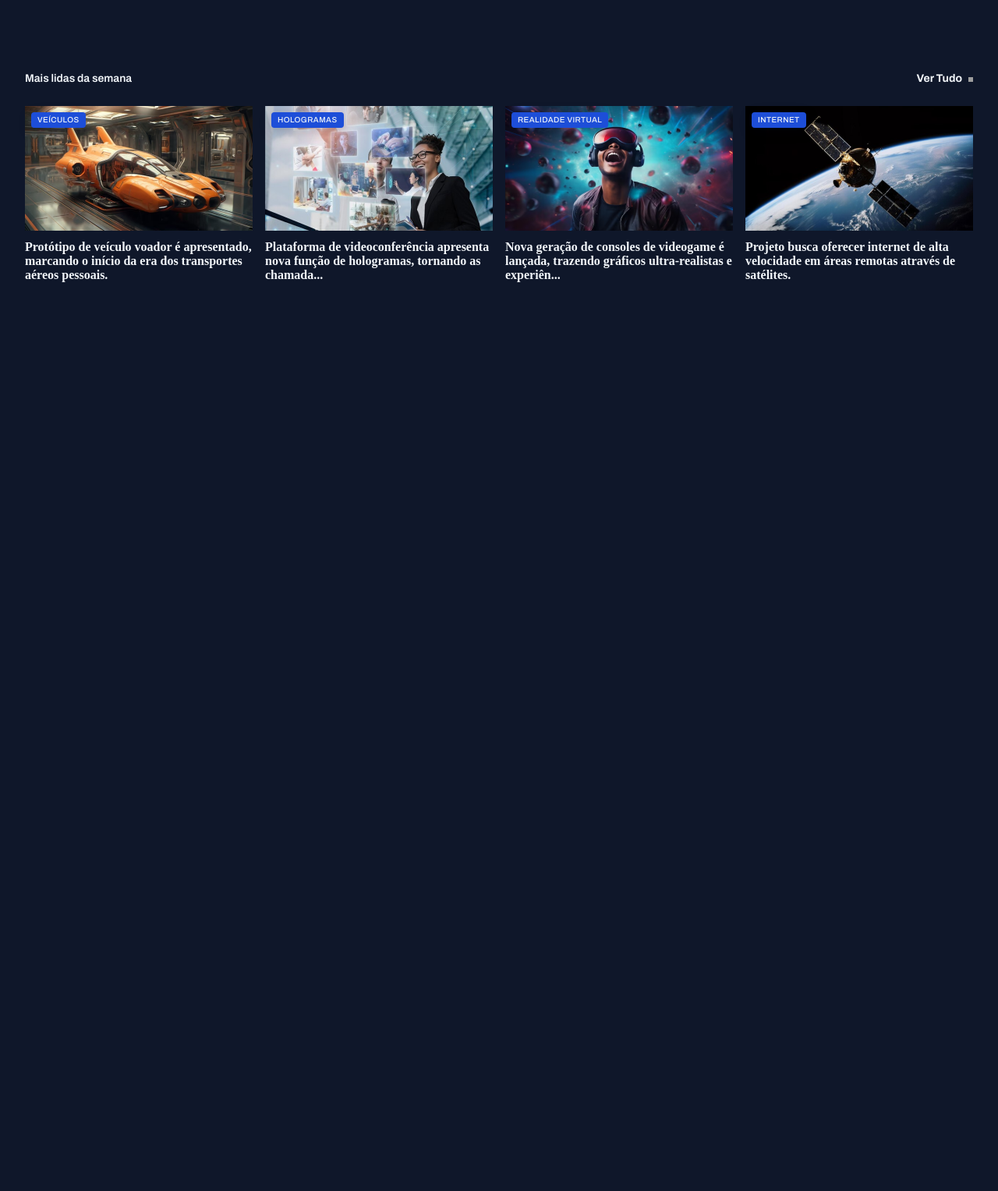
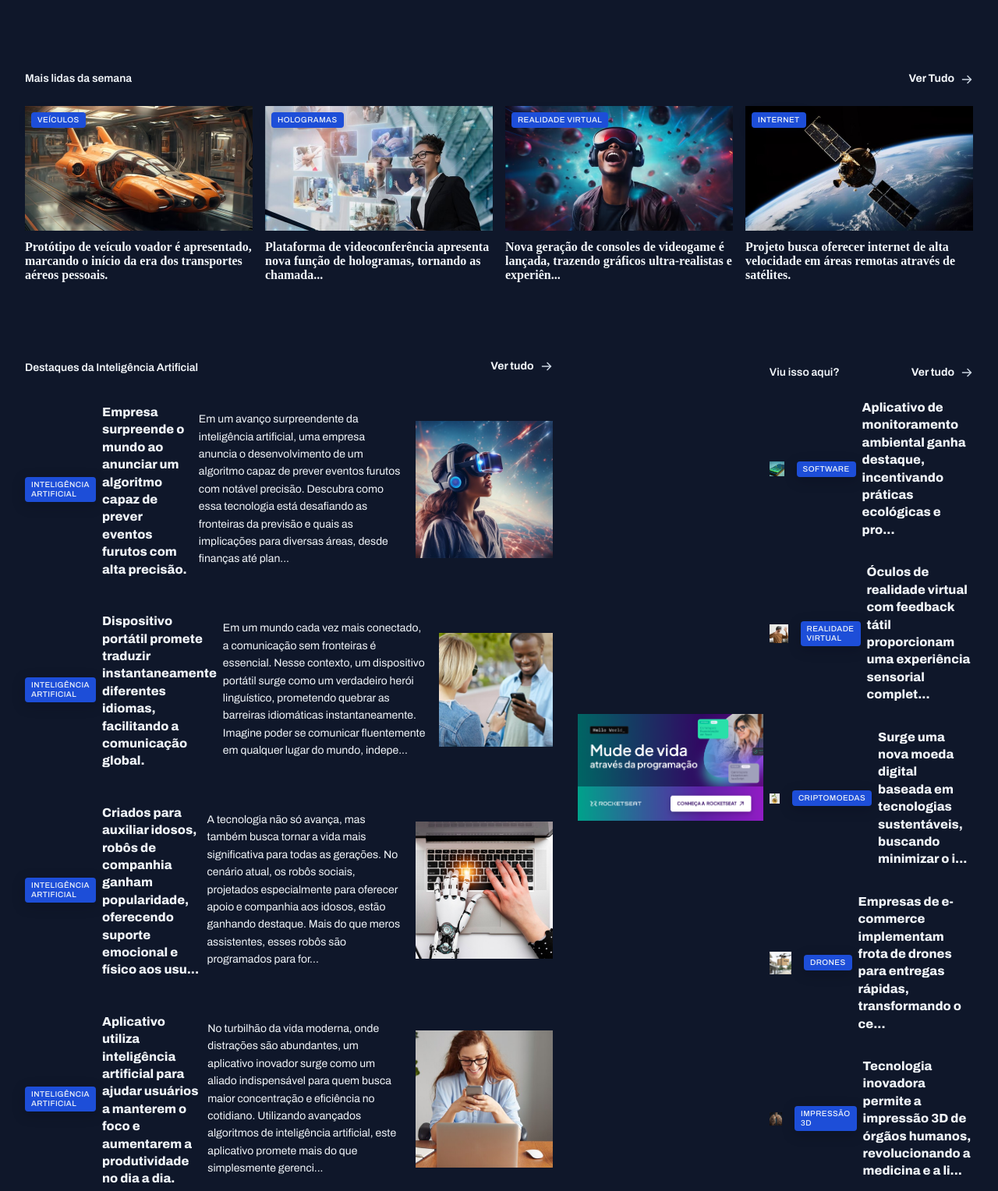
Before and after one commit to rmsampa/bookish-guide, a PHP site: page / in a window 1280 px wide. Shown: the part 729-2257 px from the top of the page at 78% size. Before the commit the page ends 1091 px from the top, so only its background shows below. Run offline with PHP 8.4, Linux system fonts and the light colour scheme; some web fonts are replaced.

Commit message:
Estruturando as ultimas sessões

```diff
--- a/Projetos/Projeto pagina de noticias/index.html
+++ b/Projetos/Projeto pagina de noticias/index.html
@@ -97,7 +97,6 @@
       </a>
     </header>
 
-
     <div class="grid gap-16">
       <figure>
         <span class="content-tag">Veículos</span>
@@ -132,6 +131,157 @@
             </figure>
       </div>
      </section>
+
+     <section id="ai">
+        <header class="grid grid-flow-col">
+          <h3>Destaques da Inteligência Artificial</h3>
+          <a href="#" class="grid grid-flow-col">
+            <strong>Ver tudo</strong>
+            <span></span>
+          </a>
+        </header>
+
+        <div class="grid gap-32">
+          <article class="grid grid-flow-col gap-16">
+            <div>
+              <span class="content-tag">Inteligência Artificial</span>
+              <h3 class="text-xl">
+                Empresa surpreende o mundo ao anunciar um algoritmo capaz de prever eventos furutos com alta precisão.
+              </h3>
+              <p class="text-sm">
+                Em um avanço surpreendente da inteligência artificial, uma empresa anuncia o desenvolvimento de um algoritmo capaz de prever eventos furutos com notável precisão. Descubra como essa tecnologia está desafiando as fronteiras da previsão e quais as implicações para diversas áreas, desde finanças até plan...
+              </p>
+            </div>
+            <div>
+            <img src="Assets/Images/Image 10.png" alt="">
+            </div>
+          </article>
+
+          <article class="grid grid-flow-col gap-16">
+              <div>
+                <span class="content-tag">Inteligência Artificial</span>
+                <h3 class="text-xl">
+                  Dispositivo portátil promete traduzir instantaneamente diferentes idiomas, facilitando a comunicação global.
+                </h3>
+                <p class="text-sm">
+                  Em um mundo cada vez mais conectado, a comunicação sem fronteiras é essencial. Nesse contexto, um dispositivo portátil surge como um verdadeiro herói linguístico, prometendo quebrar as barreiras idiomáticas instantaneamente. Imagine poder se comunicar fluentemente em qualquer lugar do mundo, indepe...
+                </p>
+              </div>
+            <div>
+            <img src="Assets/Images/Image 11.png" alt="">
+            </div>
+          </article>
+
+          <article class="grid grid-flow-col gap-16">
+              <div>
+                <span class="content-tag">Inteligência Artificial</span>
+                <h3 class="text-xl">
+                  Criados para auxiliar idosos, robôs de companhia ganham popularidade, oferecendo suporte emocional e físico aos usu...
+                </h3>
+                <p class="text-sm">
+                  A tecnologia não só avança, mas também busca tornar a vida mais significativa para todas as gerações. No cenário atual, os robôs sociais, projetados especialmente para oferecer apoio e companhia aos idosos, estão ganhando destaque. Mais do que meros assistentes, esses robôs são programados para for...
+                </p>
+              </div>
+            <div>
+            <img src="Assets/Images/Image 12.png" alt="">
+            </div>
+          </article>
+
+          <article class="grid grid-flow-col gap-16">
+              <div>
+                <span class="content-tag">Inteligência Artificial</span>
+                <h3 class="text-xl">
+                  Aplicativo utiliza inteligência artificial para ajudar usuários a manterem o foco e aumentarem a produtividade no dia a dia.
+                </h3>
+                <p class="text-sm">
+                No turbilhão da vida moderna, onde distrações são abundantes, um aplicativo inovador surge como um aliado indispensável para quem busca maior concentração e eficiência no cotidiano. Utilizando avançados algoritmos de inteligência artificial, este aplicativo promete mais do que simplesmente gerenci...
+                </p>
+              </div>
+            <div>
+            <img src="Assets/Images/Image 13.png" alt="">
+            </div>
+          </article>
+        </div>
+      </section>
+
+      <div>
+        <div id="ads">
+          <img src="Assets/Ads.png" alt="">
+        </div>
+
+      <section id="more">
+        <header class="grid grid-flow-col">
+          <h3>Viu isso aqui?</h3>
+          <a href="#" class="grid grid-flow-col">
+            <strong>Ver tudo</strong>
+            <span></span>
+          </a>
+        </header>
+
+        <div class="grid gap-32">
+          <article class="grid grid-flow-col gap-16">
+            <div>
+              <img src="Assets/Images/Image 14.png" alt="Aplicativo de monitoramento ambiental ganha destaque, incentivando práticas ecológicas e promovendo a conscientização.">
+            </div>
+              <div>
+               <span class="content-tag">Software</span>
+                <h3 class="text-xl">
+                    Aplicativo de monitoramento ambiental ganha destaque, incentivando práticas ecológicas e pro...
+                </h3>
+              </div>
+          </article>
+
+          <article class="grid grid-flow-col gap-16">
+             <div>
+             <img src="Assets/Images/Image 15.png" alt="Óculos de realidade virtual com feedback tátil proporcionam uma experiência sensorial completa, imergindo usuários em ambientes digitais.">
+             </div>
+             <div>
+               <span class="content-tag">Realidade Virtual</span>
+               <h3 class="text-xl">
+                 Óculos de realidade virtual com feedback tátil proporcionam uma experiência sensorial complet...
+               </h3>
+             </div>
+          </article>
+
+          <article class="grid grid-flow-col gap-16">
+             <div>
+             <img src="Assets/Images/Image 16.png" alt="Surge uma nova moeda digital baseada em tecnologias sustentáveis, buscando minimizar o impacto ambiental associado à mineração de criptomoedas.">
+             </div>
+             <div>
+               <span class="content-tag">Criptomoedas</span>
+               <h3 class="text-xl">
+                 Surge uma nova moeda digital baseada em tecnologias sustentáveis, buscando minimizar o i...
+               </h3>
+             </div>
+          </article>
+
+          <article class="grid grid-flow-col gap-16">
+             <div>
+             <img src="Assets/Images/Image 17.png" alt="Empresas de e-commerce implementam frota de drones para entregas rápidas, transformando o cenário do comércio online.">
+             </div>
+             <div>
+               <span class="content-tag">Drones</span>
+               <h3 class="text-xl">
+                 Empresas de e-commerce implementam frota de drones para entregas rápidas, transformando o ce...
+               </h3>
+             </div>
+          </article>
+
+          <article class="grid grid-flow-col gap-16">
+             <div>
+             <img src="Assets/Images/Image 18.png" alt="Tecnologia inovadora permite a impressão 3D de órgãos humanos, revolucionando a medicina e a lista de espera por transplantes.">
+             </div>
+             <div>
+               <span class="content-tag">Impressão 3D</span>
+               <h3 class="text-xl">
+                Tecnologia inovadora permite a impressão 3D de órgãos humanos, revolucionando a medicina e a li...
+               </h3>
+             </div>
+
+          </article>
+        </div>
+      </section>
+    </div>
    </main>
   </body>
   </html>
--- a/Projetos/Projeto pagina de noticias/styles/global.css
+++ b/Projetos/Projeto pagina de noticias/styles/global.css
@@ -51,7 +51,15 @@ img {
 
 main {
   margin-top: 40px;
-  gap: 80px;
+  row-gap: 80px;
+  column-gap: 32px;
+
+  grid-template-columns: 2fr 1.5fr;
+
+  grid-template-areas:
+  "featured featured"
+  "weekly weekly"
+  "ai aside";
 }
 
 
--- a/Projetos/Projeto pagina de noticias/styles/sections.css
+++ b/Projetos/Projeto pagina de noticias/styles/sections.css
@@ -8,21 +8,21 @@ a {
     align-items: center;
     gap: 8px;
 
-    span {
-      background-image: url(../assets/icons/ArrowRigth.svg);
-      width: 6px;
-      height: 6px;
+span {
+      background-image: url(../assets/icons/ArrowRight.svg);
+      background-repeat: no-repeat;
+      width: 16px;
+      height: 16px;
     }
 
     &:hover span {
-      background-image: url(../assets/icons/ArrowRight-hover.svg);
+      background-image: url(../assets/icons/arrowright-hover.svg);
     }
   }
 }
 
-
-
 #featured {
+  grid-area: featured;
   img {
     height: 100%;
     object-fit: cover;
@@ -30,6 +30,8 @@ a {
 }
 
 #weekly {
+  grid-area: weekly;
+
   &>div {
     grid-template-columns: repeat(4, 292px);
   }
@@ -84,3 +86,21 @@ a {
     }
   }
 }
+
+#ai {
+  grid-area: ai;
+  img {
+    width: 176px;
+    aspect-ratio: 1/1;
+    object-fit: cover;
+  }
+
+  h3 {
+    margin-block: 8px 4px;
+  }
+}
+
+aside{
+  grid-area: aside;
+
+}
--- a/Projetos/Projeto pagina de noticias/styles/utility.css
+++ b/Projetos/Projeto pagina de noticias/styles/utility.css
@@ -62,6 +62,10 @@ h1, h2, h3 {
   gap: 16px;
 }
 
+.gap-32{
+  gap: 32px;
+}
+
 .text-2xl {
   font: var(--h1);
 }
```
